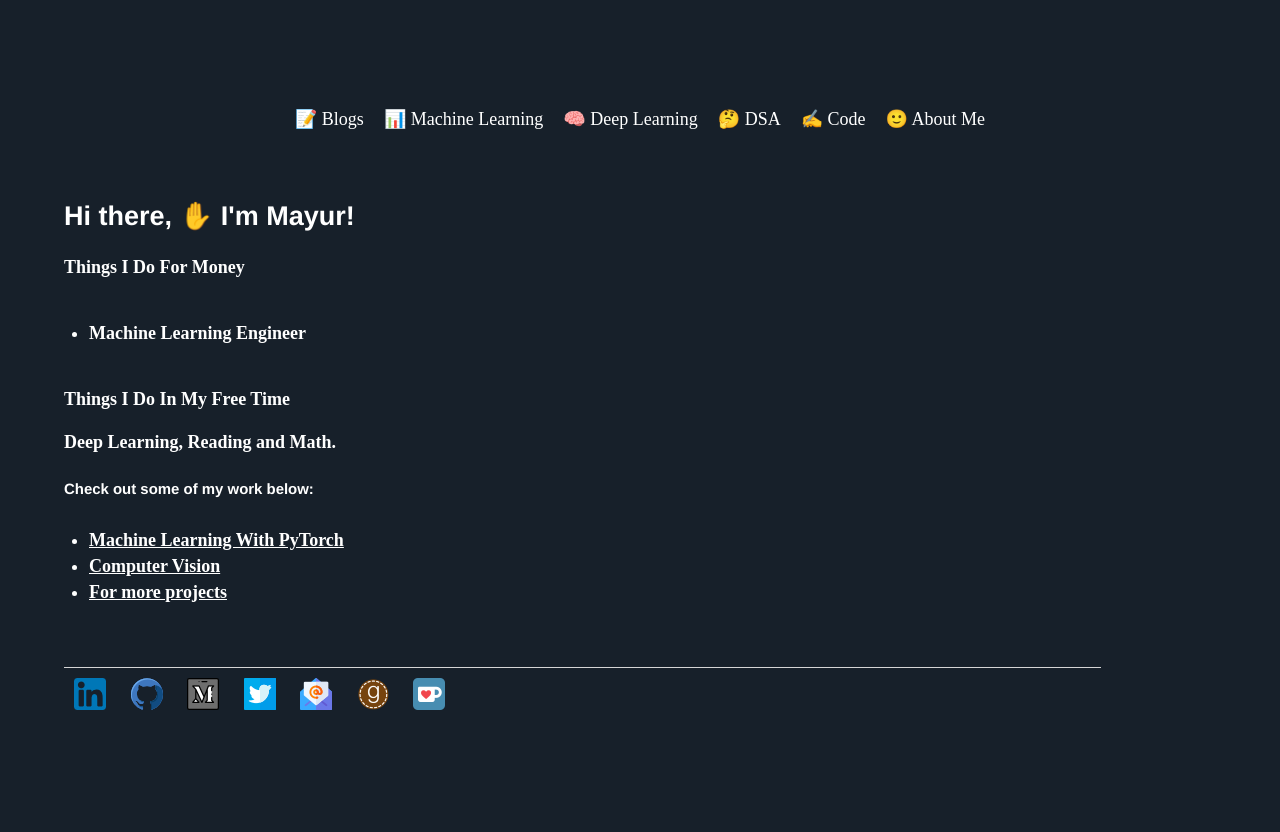
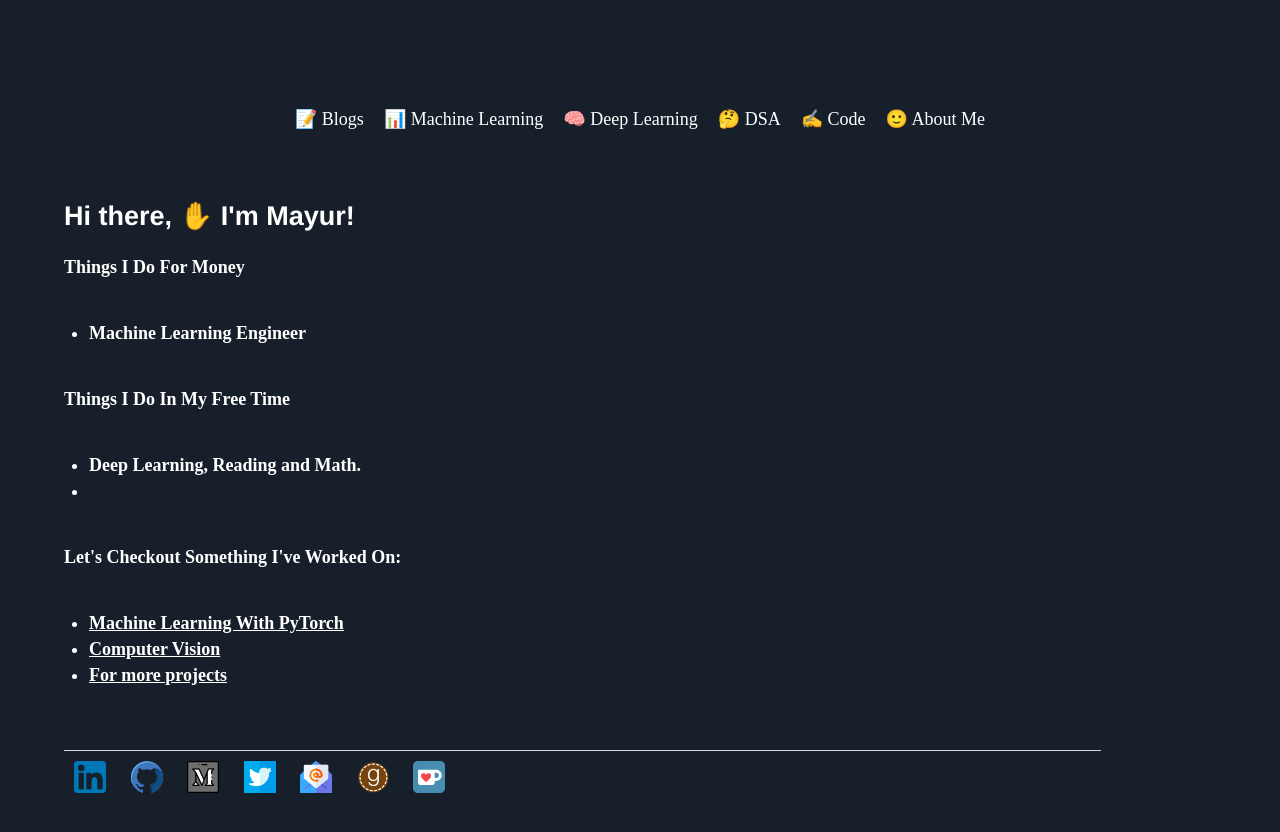
Before and after one commit to Mayurji/mayurji.github.io, a Jekyll site: the page built from about/index.html, in a window 1280 px wide. Shown: the top 832 px of the page. Built offline with Jekyll 4.4.1, drawn with Linux system fonts in a browser that asks for light colours; nearby versions of some CDN libraries.

Commit message:
Update index.html

```diff
--- a/about/index.html
+++ b/about/index.html
@@ -17,13 +17,13 @@ title: Math + Computing = AI
 	<ul><li>Machine Learning Engineer</li></ul>
 
 	<p><strong>Things I Do In My Free Time<strong></p>
-	<p>Deep Learning, Reading and Math.</p>
+	<ul><li>Deep Learning, Reading and Math.<li></ul>
 
-	<h5>Check out some of my work below:</h5>
+	<p><strong>Let's Checkout Something I've Worked On:<strong></h5>
 	<ul>
-		<li><a href="https://github.com/Mayurji/MLWithPytorch"><u><strong>Machine Learning With PyTorch</strong></u></a></li>
-		<li><a href="https://github.com/Mayurji/Computer-Vision"><u><strong>Computer Vision</strong></u></a></li>
-		<li><a href="https://github.com/Mayurji/"><u><strong>For more projects</strong></u></a></li>
+		<li><a href="https://github.com/Mayurji/MLWithPytorch"><u><strong>Machine Learning With PyTorch</u></a></li>
+		<li><a href="https://github.com/Mayurji/Computer-Vision"><u>Computer Vision</u></a></li>
+		<li><a href="https://github.com/Mayurji/"><u>For more projects</u></a></li>
 	</ul>
 
 </p>
```
